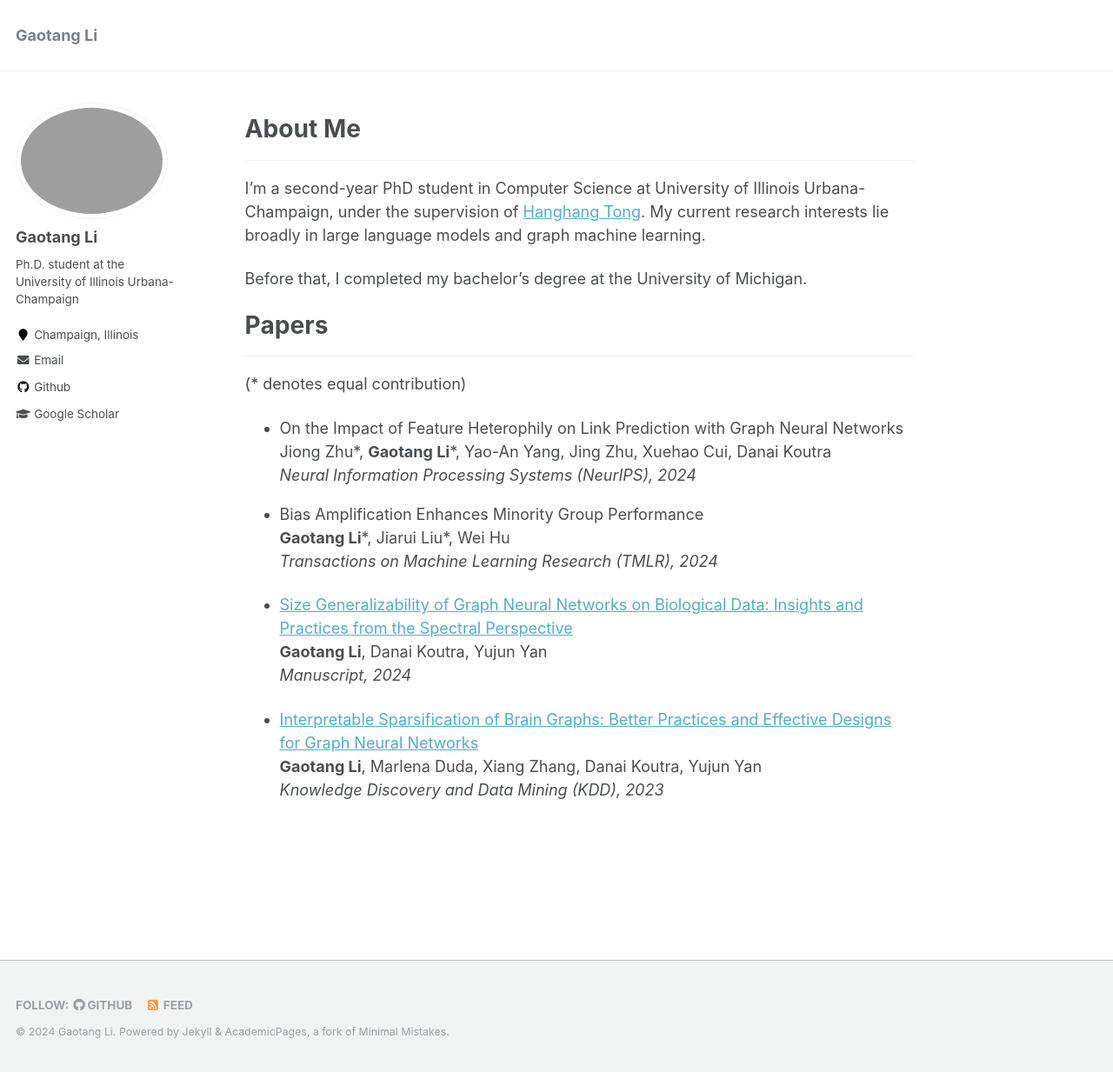
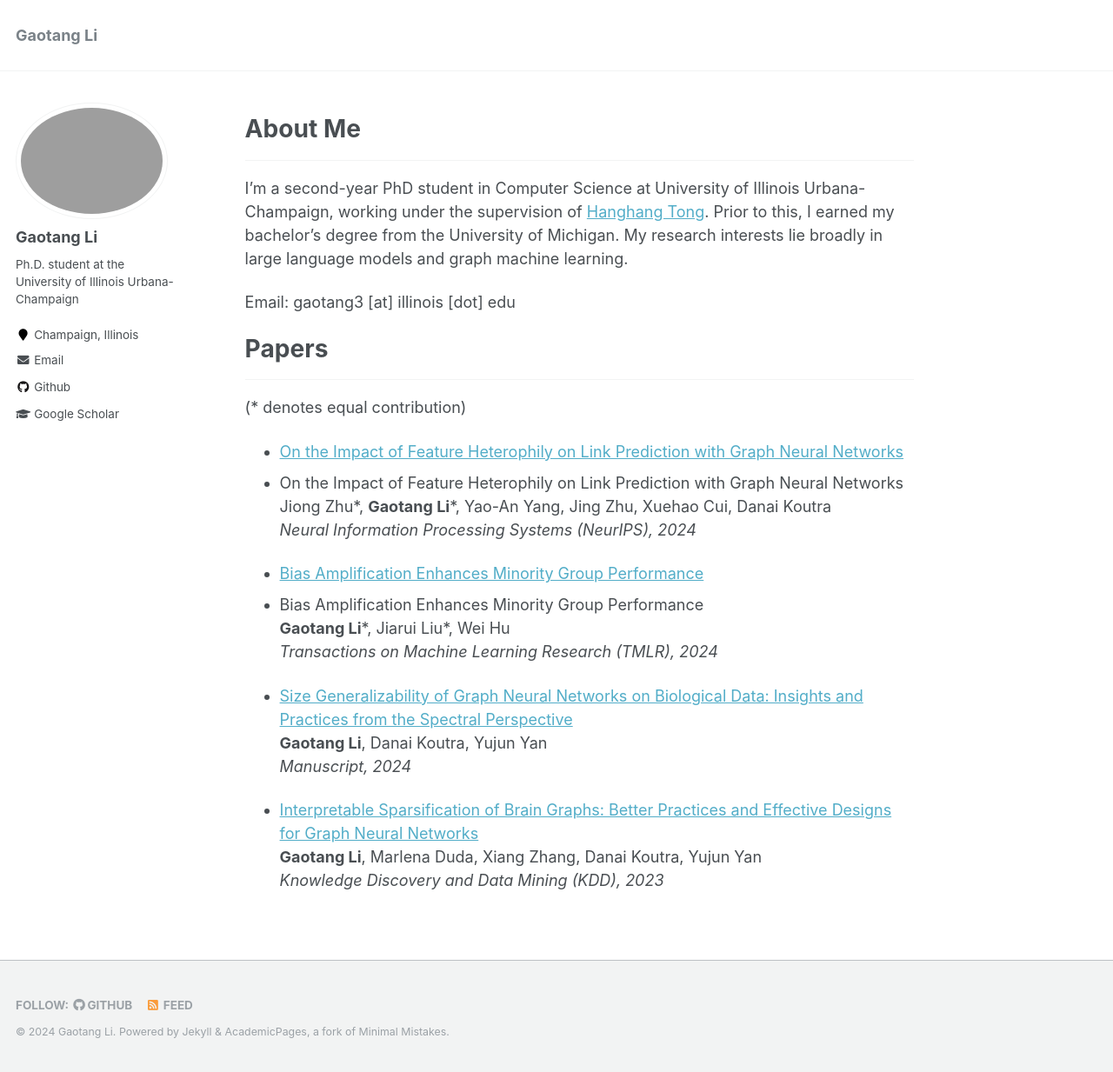
Before and after one commit to motivationss/motivationss.github.io, a Jekyll site: the page built from _pages/about.md, in a window 1280 px wide and 1233 px high. Shown: the whole window at 87% size. Built offline with Jekyll 4.4.1, drawn with Linux system fonts in a browser that asks for light colours.

Commit message:
slight update

```diff
--- a/_pages/about.md
+++ b/_pages/about.md
@@ -14,22 +14,21 @@ About Me
 ======
 ---
 
-I'm a second-year PhD student in Computer Science at University of Illinois Urbana-Champaign, under the supervision of [Hanghang Tong](http://tonghanghang.org/). My current research interests lie broadly in large language models and graph machine learning.
+I'm a second-year PhD student in Computer Science at University of Illinois Urbana-Champaign, working under the supervision of [Hanghang Tong](http://tonghanghang.org/). Prior to this, I earned my bachelor’s degree from the University of Michigan. My research interests lie broadly in large language models and graph machine learning.
 
-Before that, I completed my bachelor's degree at the University of Michigan.
-
+Email: gaotang3 \[at\] illinois [dot] edu
 
 Papers
 ======
 ---
 (\* denotes equal contribution)
 
-<!-- * [On the Impact of Feature Heterophily on Link Prediction with Graph Neural Networks](https://arxiv.org/abs/2409.17475)<br> -->
+* [On the Impact of Feature Heterophily on Link Prediction with Graph Neural Networks](https://arxiv.org/abs/2409.17475)<br>
 * On the Impact of Feature Heterophily on Link Prediction with Graph Neural Networks<br>
 Jiong Zhu\*, **Gaotang Li**\*, Yao-An Yang, Jing Zhu, Xuehao Cui, Danai Koutra<br>
 *Neural Information Processing Systems (NeurIPS), 2024*<br>
 
-<!-- * [Bias Amplification Enhances Minority Group Performance](http://arxiv.org/abs/2309.06717)<br> -->
+* [Bias Amplification Enhances Minority Group Performance](http://arxiv.org/abs/2309.06717)<br>
 * Bias Amplification Enhances Minority Group Performance<br>
 **Gaotang Li**\*, Jiarui Liu\*, Wei Hu<br>
 *Transactions on Machine Learning Research (TMLR), 2024*<br>
```
Also changed, not shown: 1 other file.
